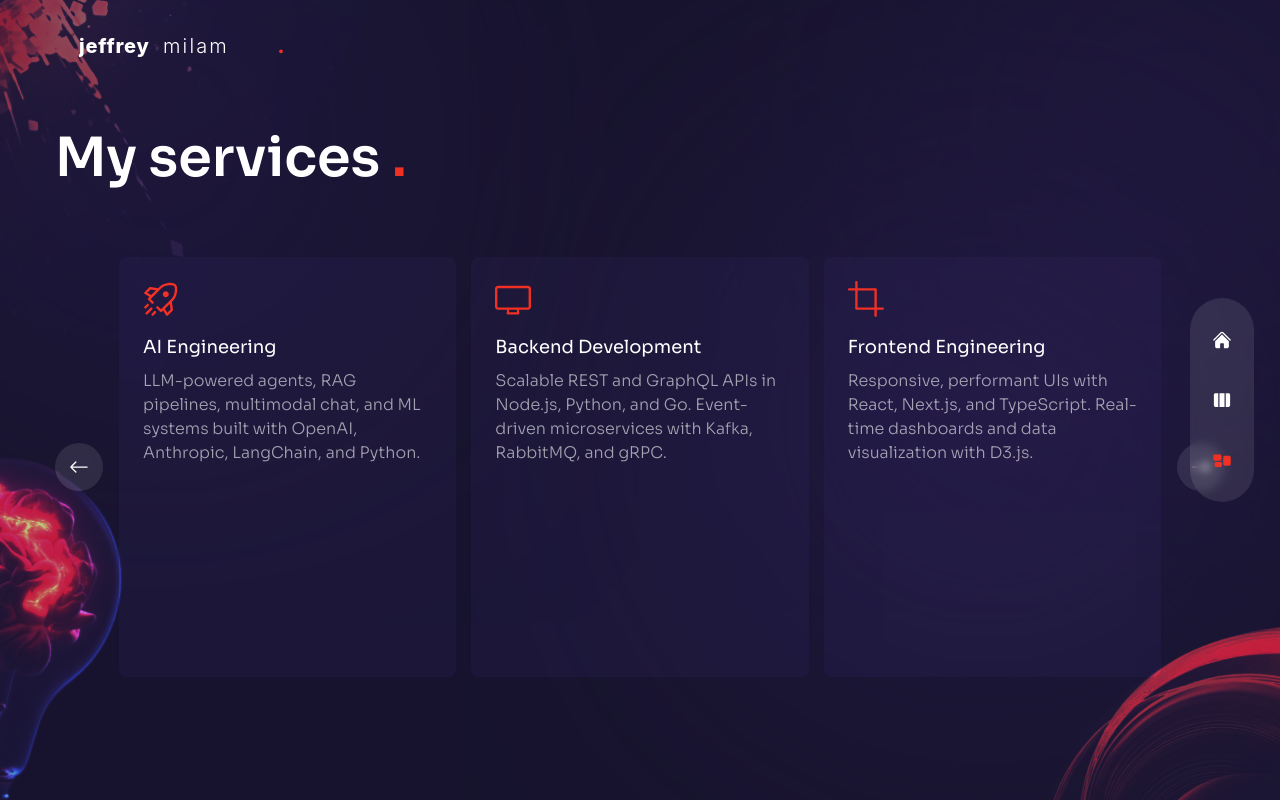
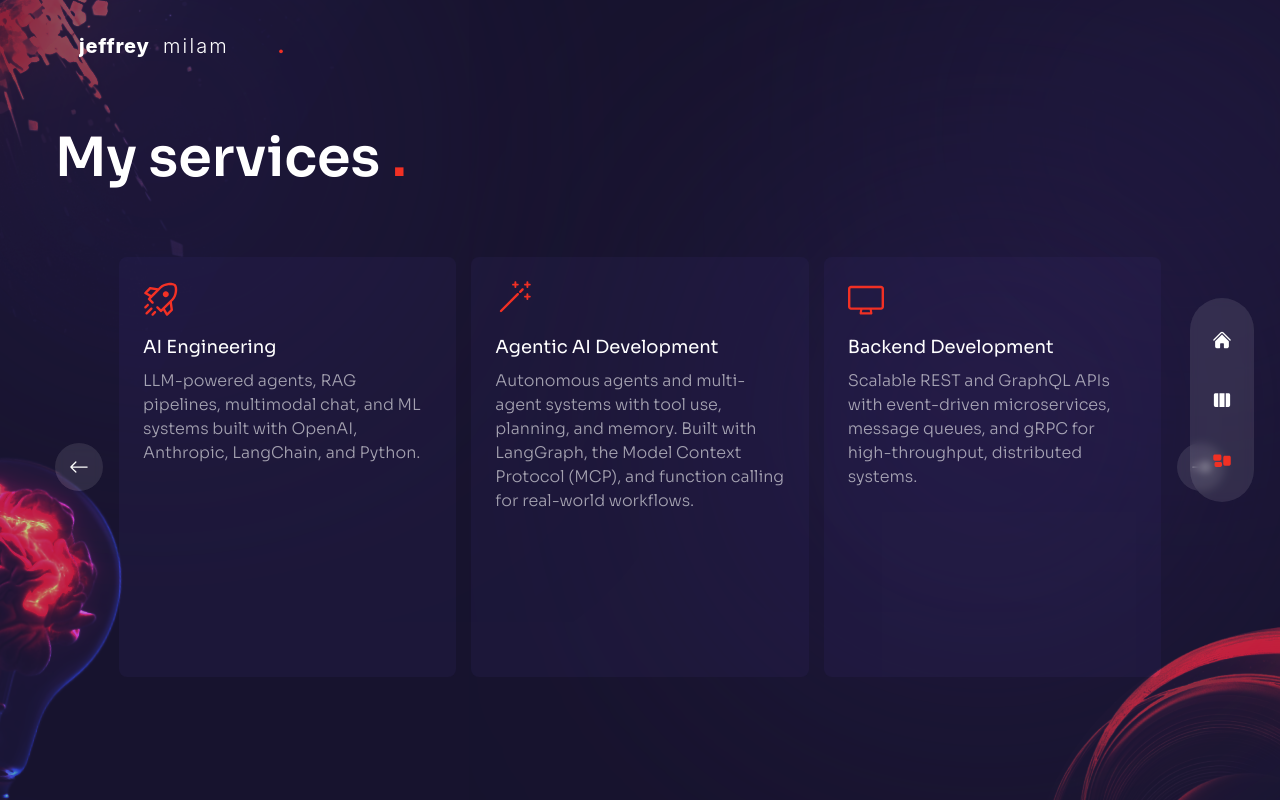
Before and after one commit to crazycoder0066/jeff-portfolio, a Next.js app: page /services in a window 1280 px wide. Built offline with nearby package versions, Linux system fonts and the light colour scheme.

Commit message:
made services generic

```diff
--- a/components/ServiceSlider.jsx
+++ b/components/ServiceSlider.jsx
@@ -1,6 +1,6 @@
 import { useState } from "react";
 import { BsArrowLeft, BsArrowRight } from "react-icons/bs";
-import { RxCrop, RxPencil2, RxDesktop, RxReader, RxRocket } from "react-icons/rx";
+import { RxCrop, RxPencil2, RxDesktop, RxReader, RxRocket, RxMagicWand } from "react-icons/rx";
 import { FreeMode, Pagination } from "swiper";
 import { Swiper, SwiperSlide } from "swiper/react";
 
@@ -29,16 +29,22 @@ const serviceData = [
       "LLM-powered agents, RAG pipelines, multimodal chat, and ML systems built with OpenAI, Anthropic, LangChain, and Python.",
   },
   {
+    Icon: RxMagicWand,
+    title: "Agentic AI Development",
+    description:
+      "Autonomous agents and multi-agent systems with tool use, planning, and memory. Built with LangGraph, the Model Context Protocol (MCP), and function calling for real-world workflows.",
+  },
+  {
     Icon: RxDesktop,
     title: "Backend Development",
     description:
-      "Scalable REST and GraphQL APIs in Node.js, Python, and Go. Event-driven microservices with Kafka, RabbitMQ, and gRPC.",
+      "Scalable REST and GraphQL APIs with event-driven microservices, message queues, and gRPC for high-throughput, distributed systems.",
   },
   {
     Icon: RxCrop,
     title: "Frontend Engineering",
     description:
-      "Responsive, performant UIs with React, Next.js, and TypeScript. Real-time dashboards and data visualization with D3.js.",
+      "Responsive, performant, and accessible UIs with modern component-based frameworks. Real-time dashboards and rich data visualization.",
   },
   {
     Icon: RxPencil2,
```
